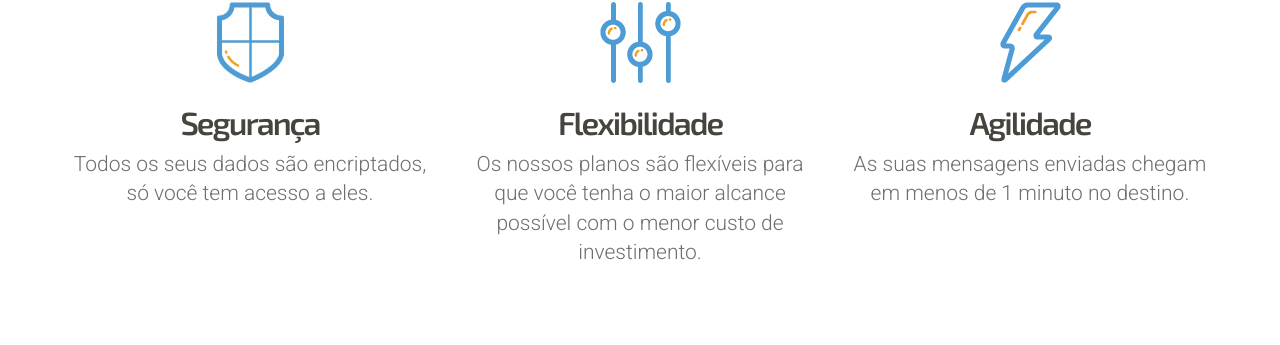
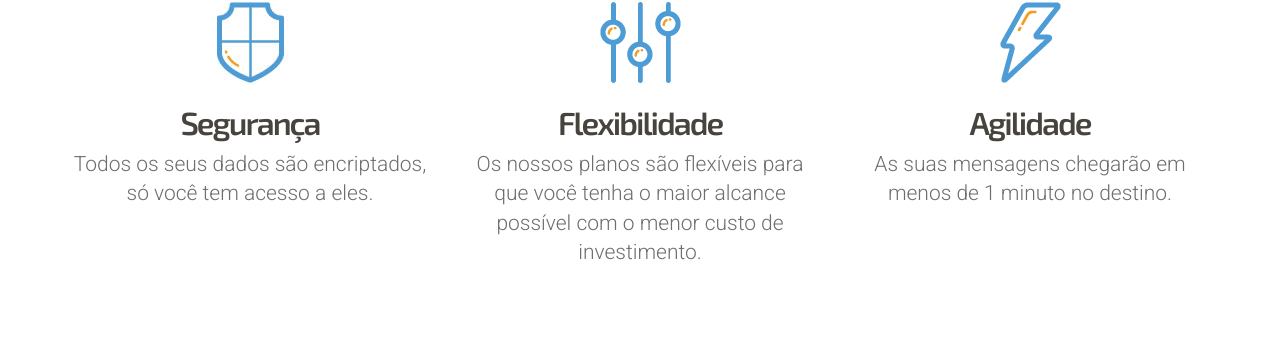
Before and after one commit to smsagil/smsagil.github.io, a Jekyll site: the page built from index.html, in a window 1280 px wide and 900 px high, scrolled down 2966 px. Shown: the part 108-453 px from the top of the window. Built offline with Jekyll 4.4.1, drawn with Linux system fonts in a browser that asks for light colours.

Commit message:
Our differential reformulated

```diff
--- a/_layouts/default.html
+++ b/_layouts/default.html
@@ -185,7 +185,7 @@
 					<div class="col-md-4 text-center wow fadeIn" data-wow-delay="700ms">
 						<img src="img/agility.png" alt="Agilidade" class="wow rollIn" data-wow-delay="800ms">
 						<h2 class="title-col">Agilidade</h2>
-						<p class="lead">As suas mensagens enviadas chegam em menos de 1 minuto no destino.</p>
+						<p class="lead">As suas mensagens chegarão em menos de 1 minuto no destino.</p>
 					</div>
 				</div>
 			</div>
```
Also changed, not shown: 3 other files.
